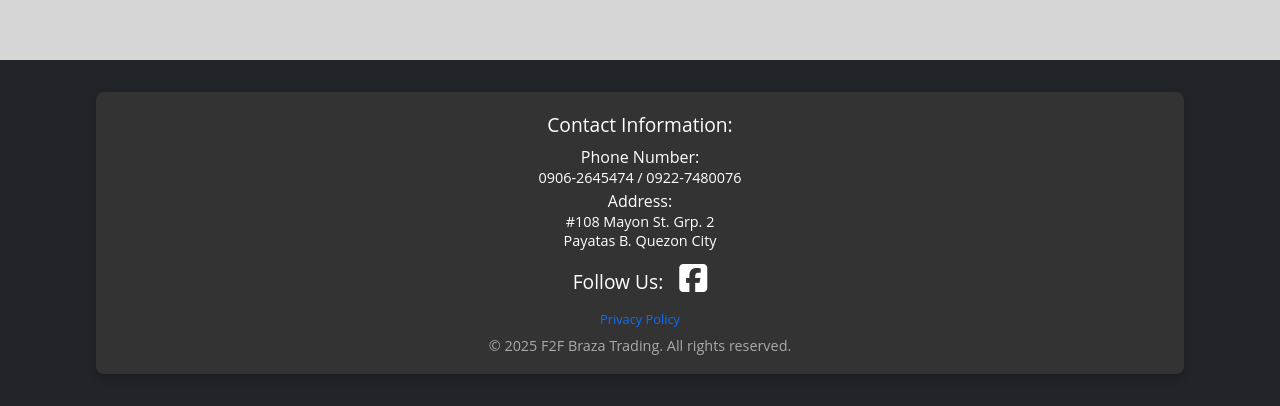
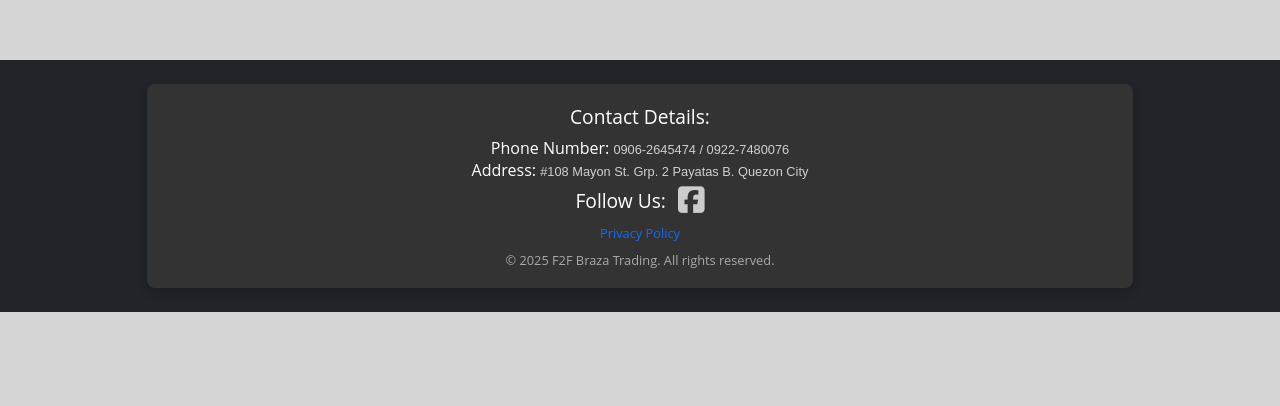
Before and after one commit to jeop-qrs/finals, a plain HTML site: page index.html in a window 1280 px wide. Shown: the part 2141-2547 px from the top of the page. After the commit the page ends 2453 px from the top, so only its background shows below. Drawn offline with Linux system fonts and the light colour scheme.

Commit message:
changes on Footer

```diff
--- a/index.html
+++ b/index.html
@@ -44,12 +44,12 @@
         <img src="front-image.png" class="frontpage-child" id="frontpage-image">
     </div>
 
+    <!-- "Learn More" Button -->
     <div class="button-container">
-        <a title="Learn More" href="https://www.facebook.com/share/p/15h6ytpBoi/" target="_blank"
-            class="button">Learn More</a>
+        <a title="Learn More" href="https://www.facebook.com/share/p/15h6ytpBoi/" target="_blank" class="button">Learn More</a>
     </div>
 
-    <!-- Our Sample Products Title -->
+    <!-- "Our Sample Products: " -->
     <div class="product-header" id="products">
         <b>Our Sample Products: </b>
     </div>
@@ -106,7 +106,7 @@
         </div>
     </section>
 
-    <!-- See More Button -->
+    <!-- "See More" Button-->
     <div class="button-container">
         <a href="https://www.facebook.com/profile.php?id=61567192476216" target="_blank" class="button">See More</a>
     </div>
@@ -114,20 +114,22 @@
     <!-- About Us Section -->
     <footer id="about-us">
         <div class="footer-content">
-            <h3>Contact Information:</h3>
-            <ul>
-                <li><strong>Phone Number:</strong><br>0906-2645474 / 0922-7480076</li>
-                <li><strong>Address:</strong><br>#108 Mayon St. Grp. 2<br>Payatas B. Quezon City</li>
-            </ul>
+            <h3>Contact Details:</h3>
+            <div class="contact-info">
+                <ul>
+                    <li>Phone Number: <span class="contact-info-values">0906-2645474 / 0922-7480076</span></li>
+                    <li>Address: <span class="contact-info-values">#108 Mayon St. Grp. 2 Payatas B. Quezon City</span></li>
+                </ul>
+            </div>
             <div class="follow-us">
                 <h3>Follow Us:</h3>
-                <ul class="social-media-icons">
+                <ul>
                     <li>
                         <a href="https://www.facebook.com/profile.php?id=61567192476216" class="fa-brands fa-square-facebook" title="Facebook" id="facebook" target="_blank"></a>
                     </li>
                 </ul>
             </div>
-            <a href="https://policies.google.com/privacy" target ="_blank" id="privacy-policy-link" title="Privacy Policy">Privacy Policy</a>
+            <a href="https://policies.google.com/privacy" target="_blank" id="privacy-policy-link" title="Privacy Policy">Privacy Policy</a>
             <p>&copy; 2025 F2F Braza Trading. All rights reserved.</p>
         </div>
     </footer>
--- a/style.css
+++ b/style.css
@@ -153,7 +153,6 @@ body {
     align-items: center;
     margin: 0.5em;
 }
-
 .button {
     font-family: Arial, Helvetica, sans-serif;
     border: 5px solid black;
@@ -166,7 +165,6 @@ body {
     padding: 0.5rem 0.75rem;
     cursor: pointer;
 }
-
 .button:hover {
     transition: transform 0.1s ease-in-out;
     background-color: rgb(100, 100, 200);
@@ -236,17 +234,16 @@ body {
     transform: translateY(-5px) scale(1.05);
 }
 
-/* Footer Styling) */
-footer {
+/* Footer Styling  */
+footer { /* The black div */
     background-color: #212529;
     color: #fff;
-    padding: 2rem 0;
+    padding: 1.5rem;
     text-align: center;
     margin-top: 5in;
 }
-
-.footer-content {
-    max-width: 85%;
+.footer-content { /* The grey div */
+    max-width: 80%;
     margin: 0 auto;
     padding: .2in;
     background-color: #333;
@@ -257,18 +254,20 @@ footer {
 /* Contact Information/Follow Us */
 .footer-content h3 {
     font-size: 1.2rem;
-    margin-bottom: 0.5rem;
+    margin-bottom: 0.4rem;
 }
 
 /* Contents of Contact Information */
 .footer-content ul {
     list-style: none;
     padding: 0;
-    margin-bottom: 0.75rem;
+    margin-bottom: 0.3rem;
 }
-.footer-content li {
-    font-size: 0.9rem;
-    margin-bottom: 0.2rem;
+.contact-info-values {
+    font-family: Arial, Helvetica, sans-serif;
+    font-weight: lighter;
+    color: #ffffffc4;
+    font-size: 0.8rem;
 }
 
 /* Social Media Icons */
@@ -276,14 +275,14 @@ footer {
     display: flex;
     align-items: center;
     justify-content: center;
-    column-gap: 1rem;
+    column-gap: 0.75rem;
 }
 
 /* Facebook Icon */
 #facebook {
-    color: white;
+    color: #ccc;
     text-decoration: none;
-    font-size: 2rem;
+    font-size: 1.9rem;
     text-align: center;
 }
 #facebook:hover {
@@ -293,7 +292,7 @@ footer {
 
 /* Privacy Policy */
 #privacy-policy-link {
-    display: block;
+    display: inline-block;
     color: #0d6efd;
     text-decoration: none;
     font-size: 0.8rem;
@@ -304,7 +303,7 @@ footer {
 
 /* 2025 F2F Braza Trading. All rights reserved. */
 footer p {
-    font-size: 0.9rem;
+    font-size: 0.8rem;
     color: #aaa;
     margin-top: 0.5rem;
 }
```
